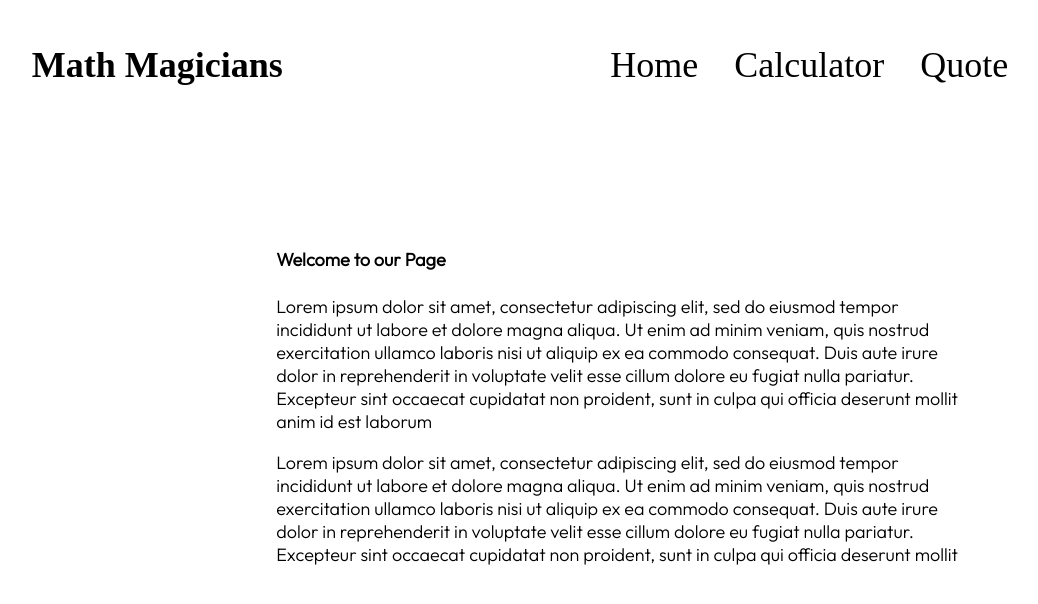
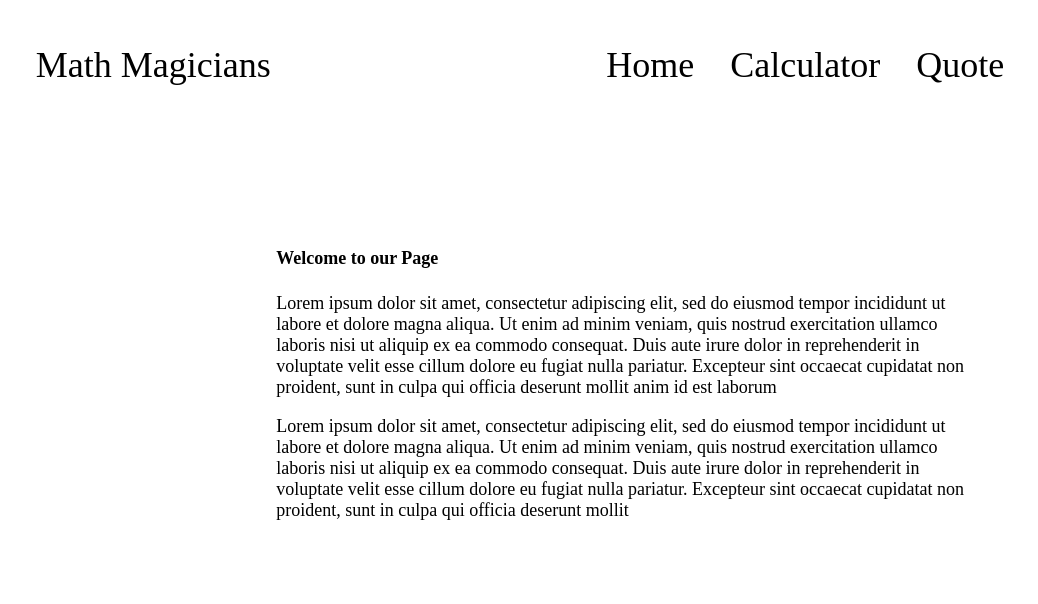
Before and after one commit to fortuneonyeka/Maths-magicians, a React (Create React App) app: page / in a window 1280 px wide. Shown: the top 604 px of the page, without its empty margins (111-1149 px from the left). Built offline with nearby package versions, Linux system fonts and the light colour scheme; a web font is replaced by a local one.

Commit message:
update styling

```diff
--- a/src/App.css
+++ b/src/App.css
@@ -1,15 +1,9 @@
 @import url('https://fonts.googleapis.com/css2?family=Estonia&family=Outfit:wght@300&display=swap');
 
 * {
-  font-family: 'Outfit', sans-serif;
+  font-family: 'Caveat', cursive;
   font-size: 18px;
 }
-
-/* body {
-  display: flex;
-  justify-content: center;
-  align-items: center;
-} */
 
 .container {
   top: 50%;
@@ -65,9 +59,15 @@
 }
 
 .nav-title {
-  font-family: 'Caveat', cursive;
   font-size: 2em;
   text-align: center;
+  text-decoration: none;
+  color: black;
+}
+
+.nav-title:hover {
+  color: goldenrod;
+  text-decoration: underline;
 }
 
 .nav-menu-list {
@@ -82,12 +82,12 @@
 .nav-menu-list a {
   text-decoration: none;
   color: black;
-  font-family: 'Caveat', cursive;
   font-size: 2em;
 }
 
 .nav-menu-list a:hover {
   text-decoration: underline;
+  color: goldenrod;
 }
 
 .active-link {
@@ -97,7 +97,6 @@
 .do-math {
   margin-top: 7%;
   margin-left: 5%;
-  font-family: 'Caveat', cursive;
   font-size: 2em;
   text-align: center;
   display: inline-block;
--- a/src/component/Navbar.js
+++ b/src/component/Navbar.js
@@ -1,28 +1,29 @@
-/* eslint-disable  */
-import { NavLink } from "react-router-dom";
+import { NavLink } from 'react-router-dom';
 
 function NavBar() {
   const links = [
     {
       id: 1,
-      path: "/",
-      text: "Home",
+      path: '/',
+      text: 'Home',
     },
     {
       id: 2,
-      path: "/calculator/",
-      text: "Calculator",
+      path: '/calculator/',
+      text: 'Calculator',
     },
     {
       id: 3,
-      path: "/quote/",
-      text: "Quote",
+      path: '/quote/',
+      text: 'Quote',
     },
   ];
 
   return (
     <nav className="nav-menu">
-      <h1 className="nav-title">Math Magicians</h1>
+      <a className="nav-title" href="/">
+        Math Magicians
+      </a>
       <ul className="nav-menu-list">
         {links.map((link) => (
           <li key={link.id}>
--- a/src/pages/ErrorPage.js
+++ b/src/pages/ErrorPage.js
@@ -1,5 +1,4 @@
-/* eslint-disable  */
-import React from "react";
+import React from 'react';
 
 function ErrorPage() {
   return (
--- a/src/pages/Quotes.js
+++ b/src/pages/Quotes.js
@@ -1,4 +1,3 @@
-/* eslint-disable  */
 import React from 'react';
 
 function Quote() {
@@ -20,5 +19,5 @@ function Quote() {
       </section>
     </div>
   );
-};
+}
 export default Quote;
```
Also changed, not shown: src/App.js (+14 -13 lines), src/pages/Home.js (+3 -5 lines). Lines whose indentation alone changed are shown as unchanged.
